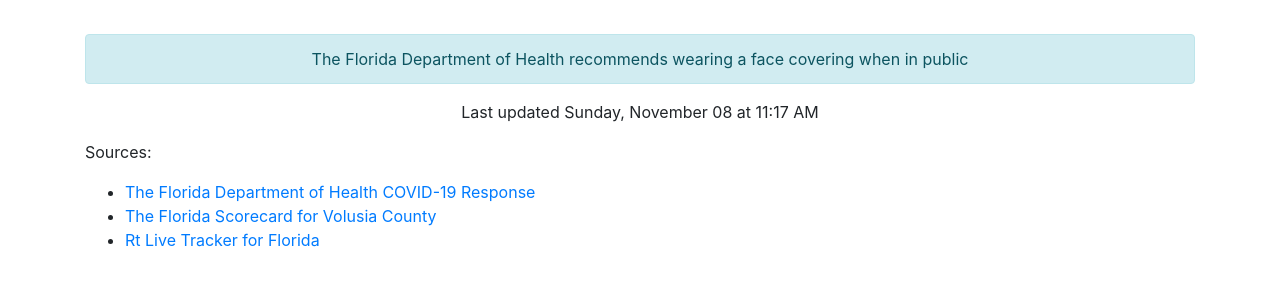
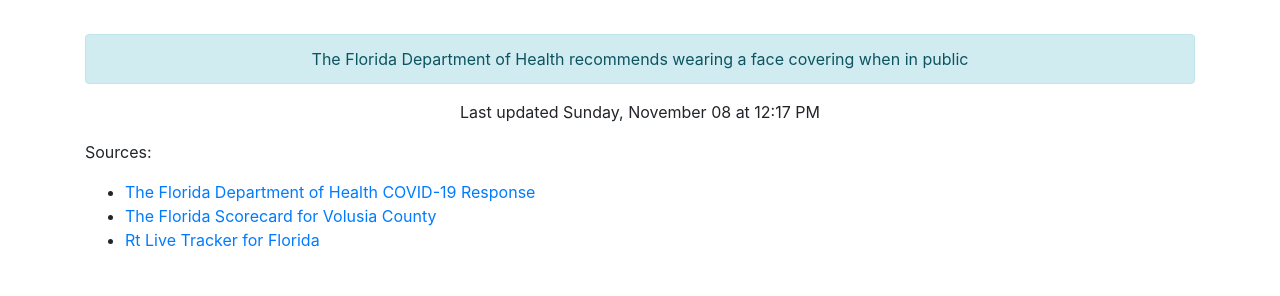
Before and after one commit to thinkjson/timeforchurch, a Jekyll site: the page built from index.md, in a window 1280 px wide. Shown: the part 586-882 px from the top of the page. Built offline with Jekyll 4.4.1, drawn with Linux system fonts in a browser that asks for light colours; our own code applies the rules of GitHub Pages for plain Markdown files.

Commit message:
Updating data

```diff
--- a/_includes/data.html
+++ b/_includes/data.html
@@ -10,4 +10,4 @@
     <div class="outcome text-success">YES</div>
     <div class="alert alert-info" role="alert">The Florida Department of Health recommends wearing a face covering when in public</div>
 
-    <p>Last updated Sunday, November 08 at 11:17 AM</p>
+    <p>Last updated Sunday, November 08 at 12:17 PM</p>
```
